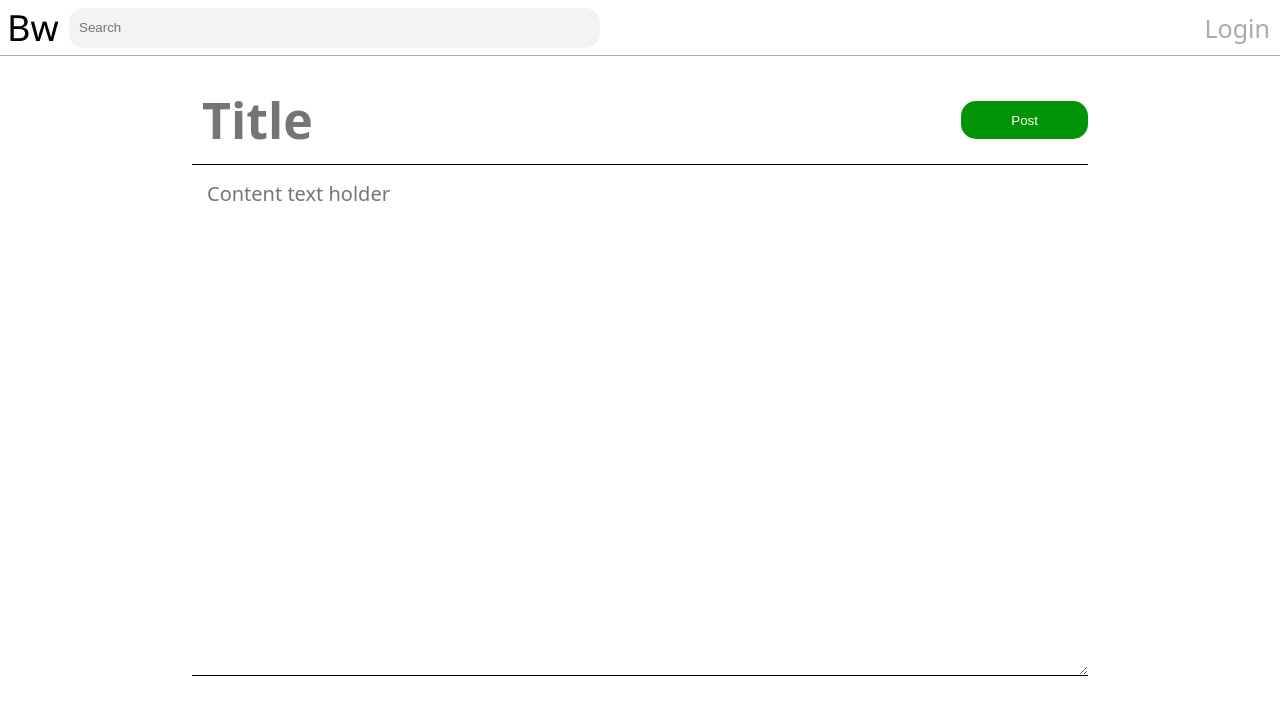
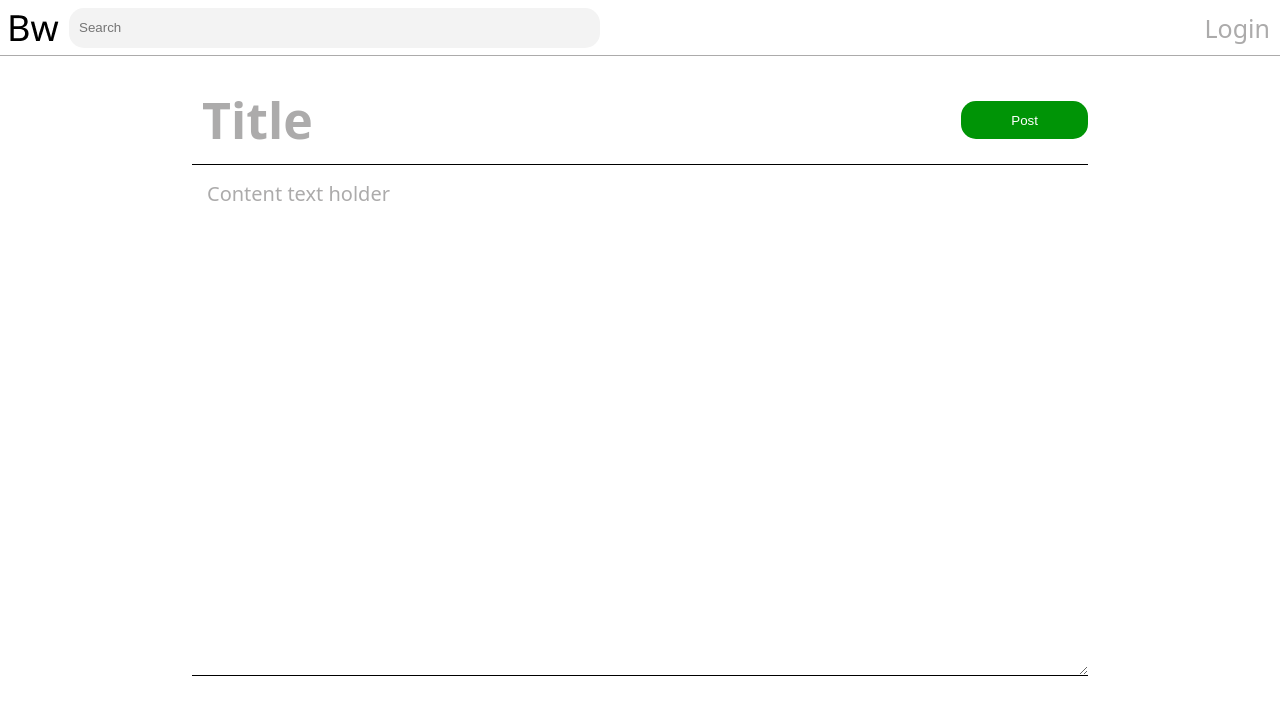
Before and after one commit to Nochiski/CSE426Project, a React (Create React App) app in the folder frontend/: page /write in a window 1280 px wide. Shown: the top 710 px of the page. Built offline with nearby package versions, Linux system fonts and the light colour scheme.

Commit message:
fixed write page ui

```diff
--- a/frontend/src/css/WritePost.css
+++ b/frontend/src/css/WritePost.css
@@ -16,7 +16,7 @@
 .write_post_title_input {
     font-family: "Noto Sans";
     font-size: 50px;
-    color: #ACABAB;
+    color: #000;
     font-style: normal;
     font-weight: 800;
     line-height: normal;
@@ -27,12 +27,16 @@
     margin: 0; /* Reset margin */
 }
 
+.write_post_title_input::placeholder{
+    color: #ACABAB;
+}
+
 .write_post_title_input:focus{
     outline: none;
 }
 
 .write_post_content_textarea {
-    color: #ACABAB;
+    color: #000;
     font-family: 'Noto Sans';
     font-size: 20px;
     font-style: normal;
@@ -50,6 +54,10 @@
 .write_post_content_textarea:focus{
     outline: none;
 }
+.write_post_content_textarea::placeholder{
+    color: #ACABAB;
+
+}
 
 .write_post_post_button {
     background-color: #009406;
```
